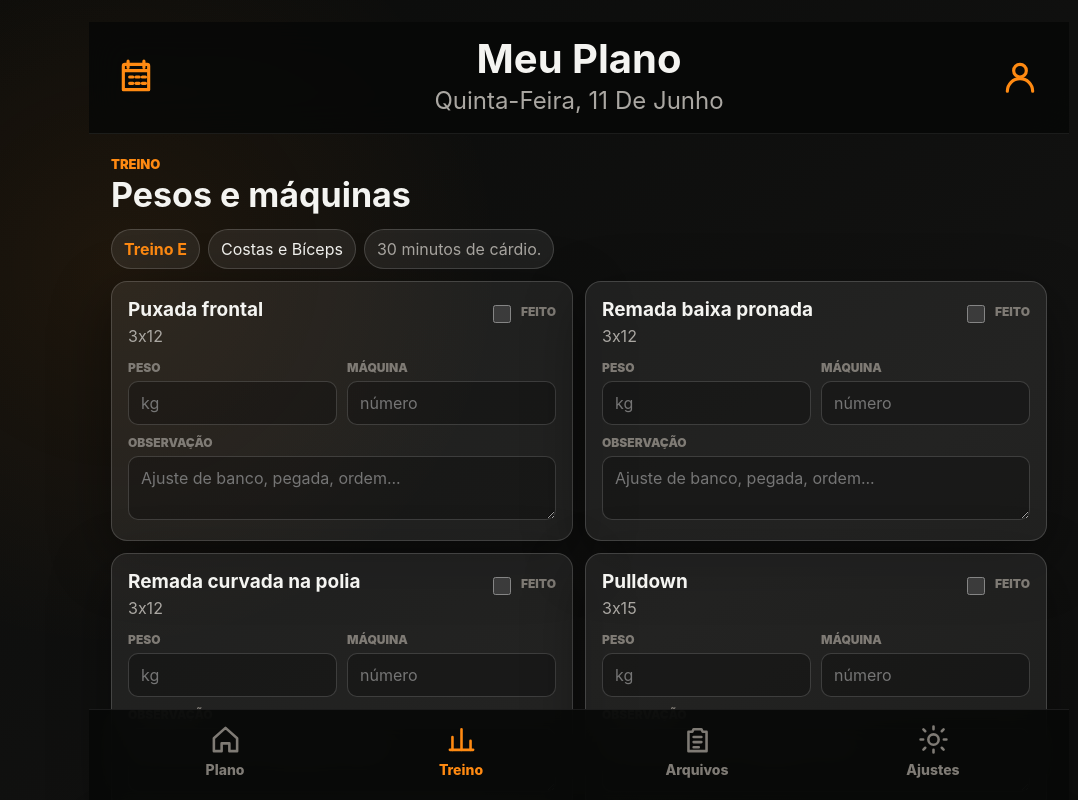
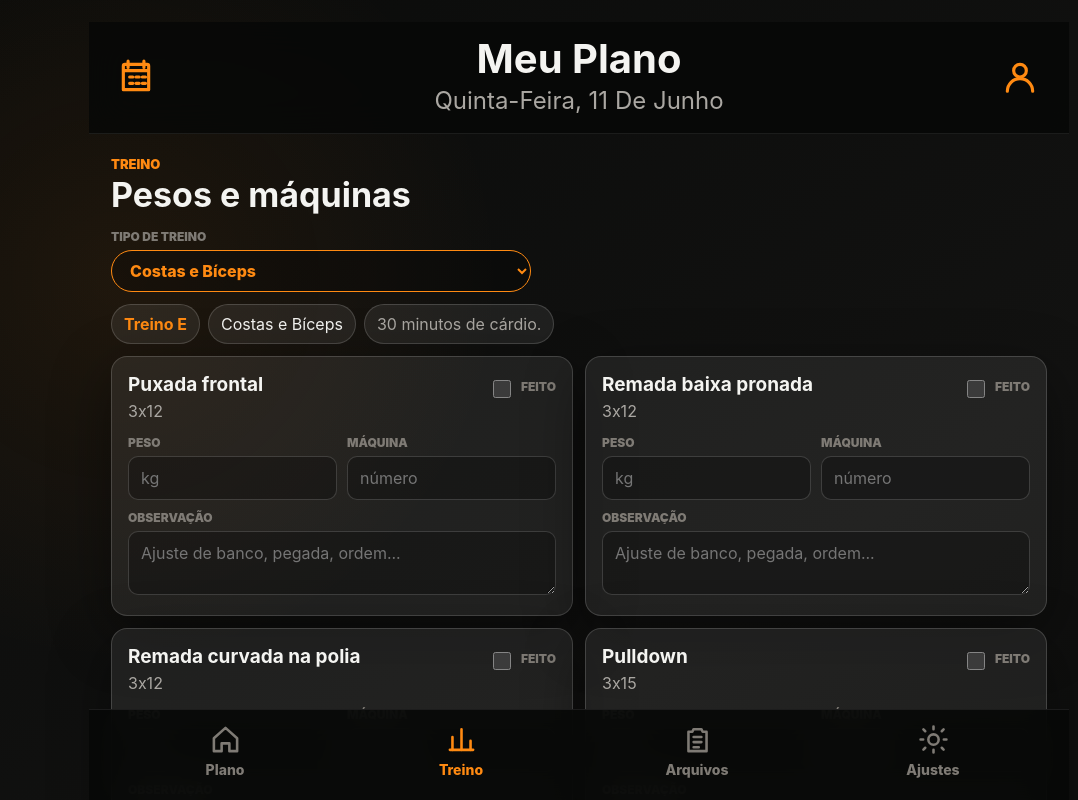
Before and after one commit to decovin/health-life, a website: page index.html in a window 1280 px wide. Both pictures are taken after a click on the button "Treino". Shown: the top 800 px of the page, without its empty margins (61-1139 px from the left). Drawn offline with nearby package versions, Linux system fonts and the light colour scheme.

Commit message:
Add workout selector to training tab

```diff
--- a/app.js
+++ b/app.js
@@ -259,7 +259,7 @@ function renderMeals() {
 }
 
 function renderWorkoutSelector() {
-  const select = document.getElementById("workoutSelect");
+  document.querySelectorAll(".workout-select").forEach((select) => {
     select.innerHTML = workouts.map((workout) => `<option value="${workout.id}">${workout.label}</option>`).join("");
     select.value = currentWorkoutId;
     select.addEventListener("change", () => {
@@ -267,13 +267,15 @@ function renderWorkoutSelector() {
       localStorage.setItem(localKeys.workout, currentWorkoutId);
       renderWorkout(currentWorkoutId);
     });
+  });
 }
 
 function renderWorkout(workoutId) {
   const workout = workouts.find((item) => item.id === workoutId) || workouts[0];
   currentWorkoutId = workout.id;
-  const selector = document.getElementById("workoutSelect");
-  if (selector) selector.value = workout.id;
+  document.querySelectorAll(".workout-select").forEach((selector) => {
+    selector.value = workout.id;
+  });
 
   document.getElementById("exerciseTable").innerHTML = workout.exercises.map((exercise, index) => {
     const saved = notesCache[exercise.id] || {};
--- a/index.html
+++ b/index.html
@@ -37,7 +37,7 @@
           <div class="section-title workout-title">
             <span data-icon="dumbbell"></span>
             <h2>Treino do dia</h2>
-            <select id="workoutSelect" aria-label="Selecionar treino"></select>
+            <select class="workout-select" id="workoutSelect" aria-label="Selecionar treino"></select>
           </div>
           <div class="workout-table-wrap">
             <table class="workout-table">
@@ -60,6 +60,12 @@
           <div class="screen-heading">
             <p>Treino</p>
             <h2>Pesos e máquinas</h2>
+          </div>
+          <div class="training-controls">
+            <label for="trainingWorkoutSelect">
+              <span>Tipo de treino</span>
+              <select class="workout-select" id="trainingWorkoutSelect" aria-label="Selecionar tipo de treino"></select>
+            </label>
           </div>
           <div class="workout-meta" id="workoutMeta"></div>
           <div class="exercise-list" id="exerciseList"></div>
--- a/styles.css
+++ b/styles.css
@@ -350,6 +350,18 @@ select {
   font-size: 13px;
   font-weight: 900;
   text-transform: uppercase;
+}
+
+.training-controls {
+  margin: 0 0 12px;
+}
+
+.training-controls label {
+  display: block;
+}
+
+.training-controls select {
+  width: min(100%, 420px);
 }
 
 .workout-meta {
```
Lines whose indentation alone changed are shown as unchanged.
